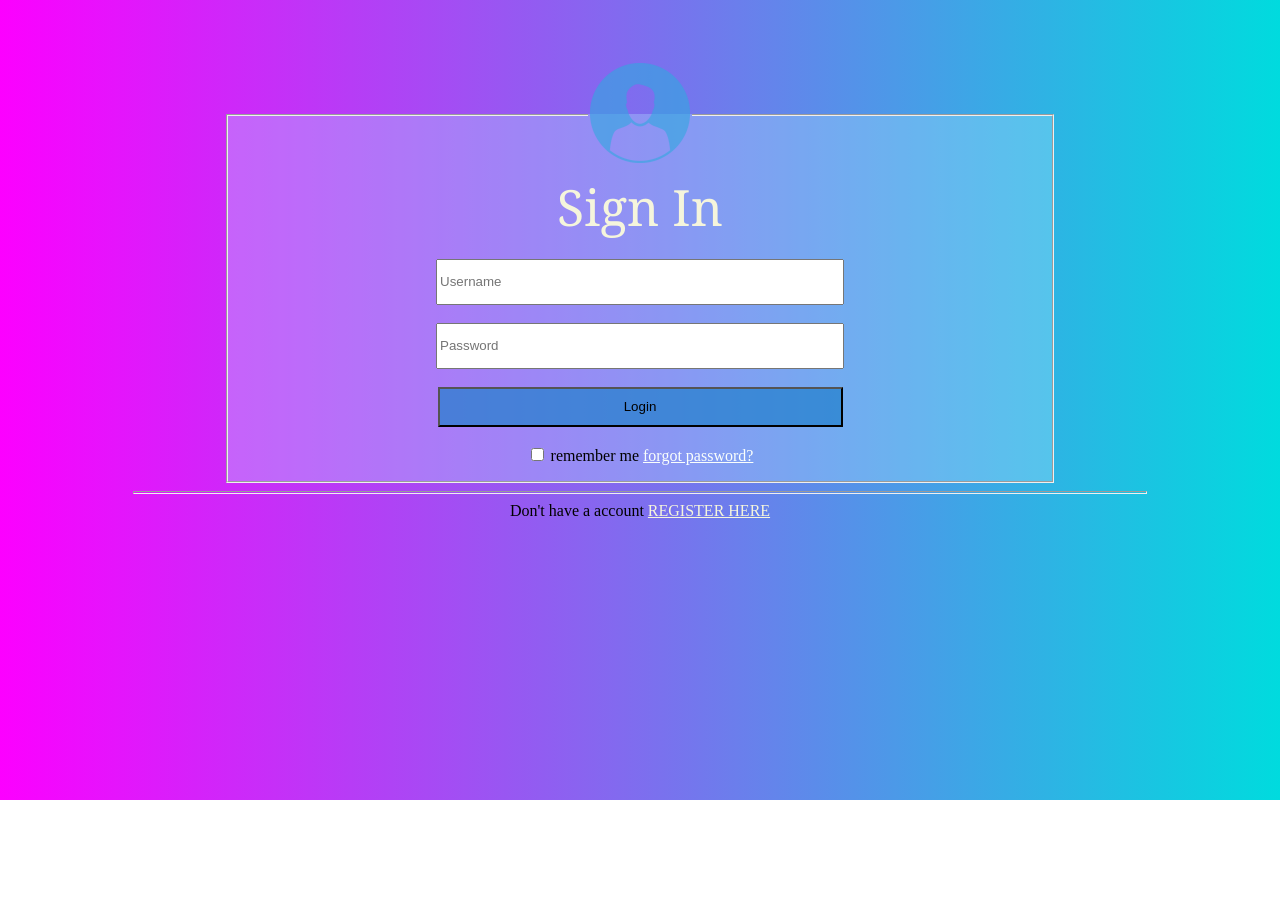
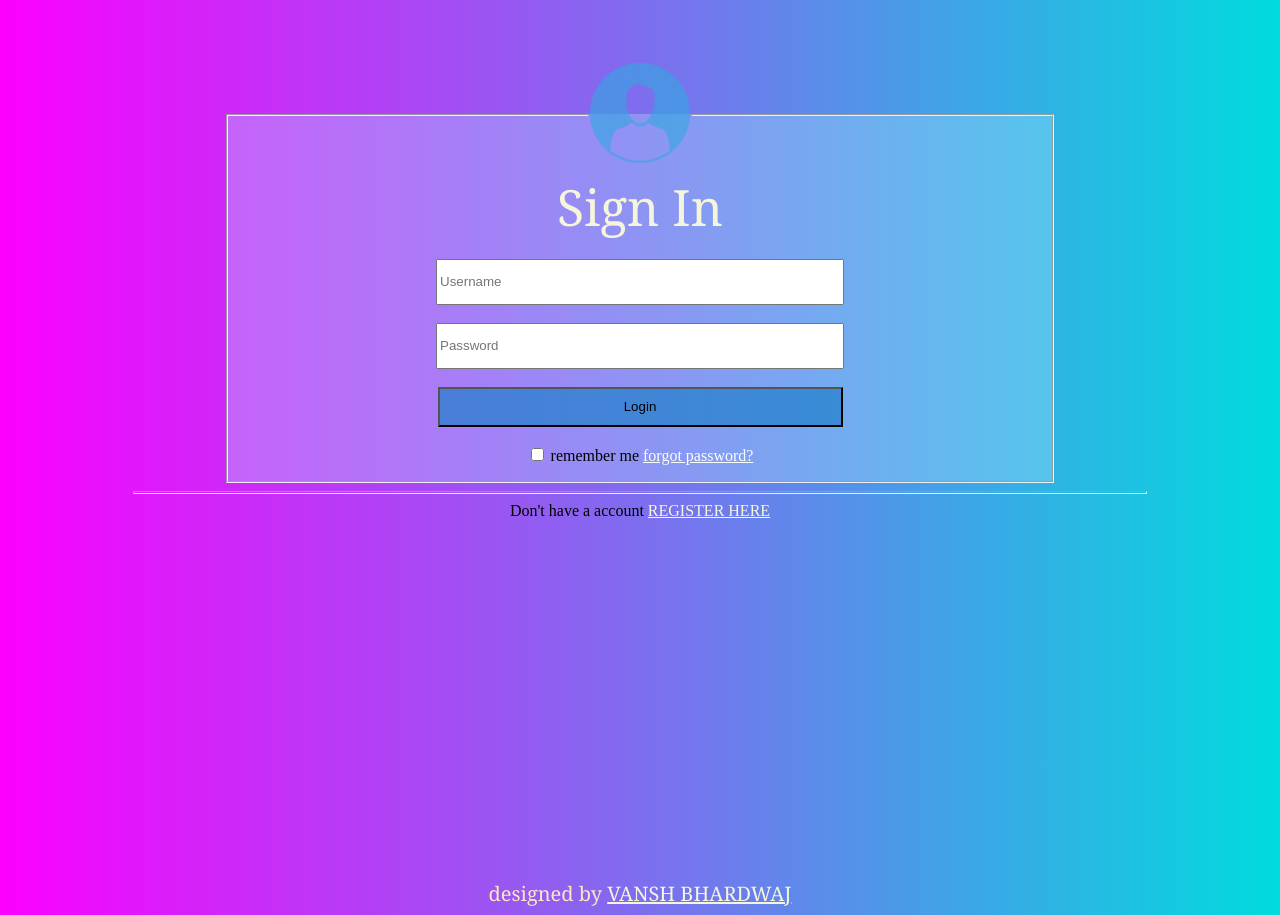
Before and after one commit to vansh1999/Salesforce-landing-page, a plain HTML site: page index.html in a window 1280 px wide. Before the commit the page ends 800 px from the top, so only its background shows below. Drawn offline with Linux system fonts and the light colour scheme.

Commit message:
added footer

```diff
--- a/index.html
+++ b/index.html
@@ -47,7 +47,30 @@
 
     <div align = "center">Don't have a account <a href = "##" color = "white" > REGISTER HERE </a> </div>
 
-
+    <!-- please ignore this....tried all but at last had to do this stupid thing!  -->
+<br>
+<br>
+<br>
+<br>
+<br>
+<br>
+<br>
+<br>
+<br>
+<!-- <br>          will fix this some time -->
+<br>
+<br>
+<br>
+<br>
+<br>
+<br>
+<br>
+<br>
+<br>
+<br>
+<br>
+<!-- ......................................................................................... -->
+    <footer  id = "footer"  align = "center">designed by <a href = "https://github.com/vansh1999"> VANSH BHARDWAJ </a> </footer>
 
 
         </body>
--- a/sign01.css
+++ b/sign01.css
@@ -52,3 +52,15 @@
 a{
     color: beige;
 }
+
+#footer{
+
+    bottom: 0;
+    float:center;
+    color: bisque;
+    font-size: 20px;
+    font-family: Georgia, 'Times New Roman', Times, serif;
+
+
+
+}
```
